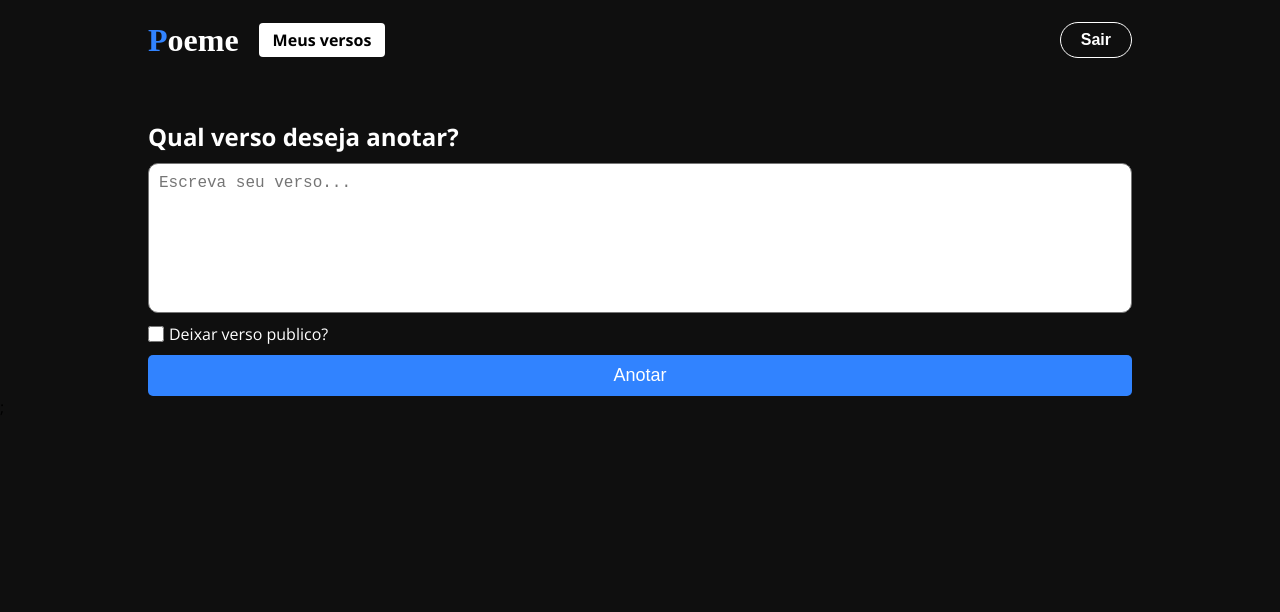
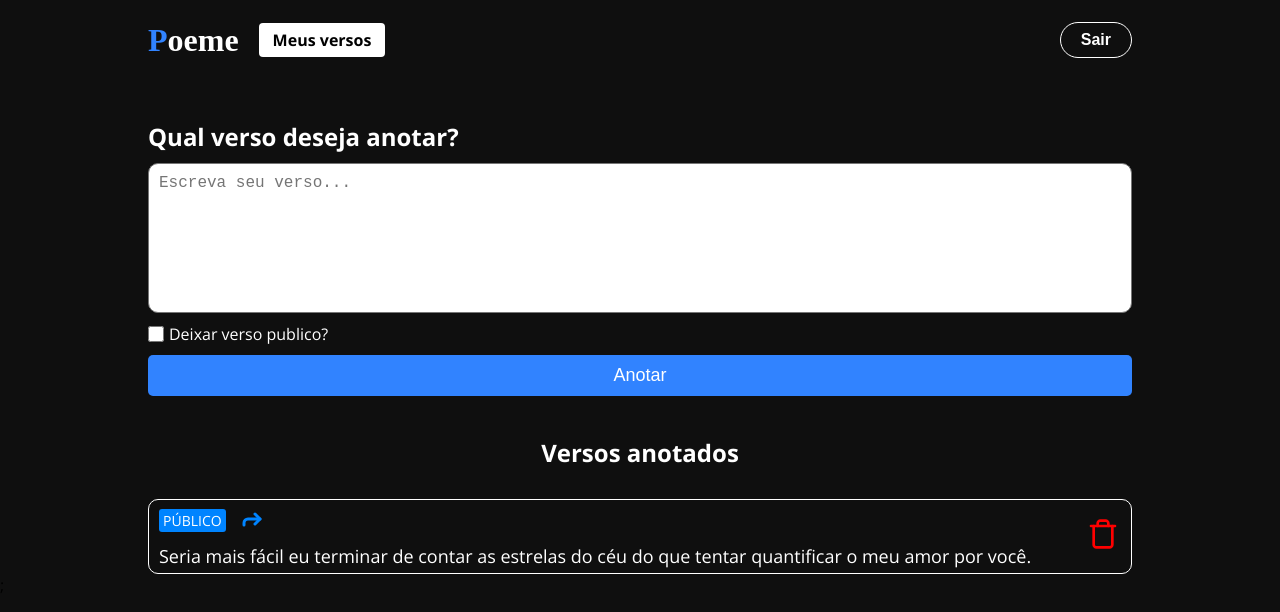
Before and after one commit to mateushsx/poeme, a Next.js app: page /dashboard in a window 1280 px wide. Shown: the top 612 px of the page. Built offline with nearby package versions, Linux system fonts and the light colour scheme; no server answers; sample sign-in values are in the browser's storage; a web font is replaced by a local one.

Commit message:
feat: :construction: add static list of verses

```diff
--- a/src/pages/dashboard/index.tsx
+++ b/src/pages/dashboard/index.tsx
@@ -1,9 +1,11 @@
+import { Forward, Trash } from 'lucide-react';
 import { GetServerSideProps } from 'next';
 import { getSession } from 'next-auth/react';
 import Head from 'next/head';
 
+import { Textarea } from '@/components/textarea';
+
 import styles from './styles.module.css';
-import { Textarea } from '@/components/textarea';
 
 export default function Dashboard() {
   return (
@@ -32,6 +34,35 @@ export default function Dashboard() {
             </form>
           </div>
         </section>
+
+        <section className={styles.contentBottom}>
+          <h1 className={styles.title}>Versos anotados</h1>
+
+          <div className={styles.contentList}>
+            <article className={styles.card}>
+              <div className={styles.cardLeft}>
+                <div className={styles.tagContainer}>
+                  <label className={styles.tag}>PÚBLICO</label>
+
+                  <button className={styles.shareButton}>
+                    <Forward color="#0084ff" strokeWidth={3} />
+                  </button>
+                </div>
+
+                <p className={styles.paragraph}>
+                  Seria mais fácil eu terminar de contar as estrelas do céu do
+                  que tentar quantificar o meu amor por você.
+                </p>
+              </div>
+
+              <div className={styles.cardRight}>
+                <button className={styles.buttonDelete}>
+                  <Trash strokeWidth={2} size={32} />
+                </button>
+              </div>
+            </article>
+          </div>
+        </section>
       </main>
     </div>
   );
--- a/src/pages/dashboard/styles.module.css
+++ b/src/pages/dashboard/styles.module.css
@@ -2,19 +2,38 @@
   width: 100%;
 }
 
-.content {
+.main {
+  display: flex;
+  flex-direction: column;
+  align-items: center;
+  justify-content: center;
+
+  gap: 40px;
+}
+
+.content,
+.contentBottom {
   display: flex;
   align-items: center;
   justify-content: center;
+  flex-direction: column;
   width: 100%;
   height: 100%;
 }
 
-.contentForm {
+.contentForm,
+.contentList {
   width: 100%;
   max-width: 1024px;
   padding: 0px 20px;
   margin-top: 60px;
+}
+
+.contentList {
+  display: flex;
+  flex-direction: column;
+  gap: 10px;
+  margin-top: 20px;
 }
 
 .title {
@@ -53,3 +72,66 @@
   padding: 10px 0;
   cursor: pointer;
 }
+
+.card {
+  display: flex;
+  align-items: center;
+  justify-content: space-between;
+  gap: 20px;
+  width: 100%;
+  max-width: 1024px;
+  padding: 5px 10px;
+  border: 1px solid #fff;
+  border-radius: 10px;
+}
+
+.card:hover {
+  border: 1px solid var(--primary);
+}
+
+.cardLeft {
+  display: flex;
+  flex-direction: column;
+  gap: 8px;
+}
+
+.tagContainer {
+  display: flex;
+  align-items: center;
+  gap: 10px;
+}
+
+.tag {
+  color: var(--text);
+  background-color: #0084ff;
+  padding: 2px 4px;
+  border-radius: 3px;
+  font-size: 14px;
+}
+
+.shareButton {
+  padding: 2px 4px;
+  background-color: transparent;
+  border: none;
+  cursor: pointer;
+}
+
+.paragraph {
+  color: var(--text);
+  font-size: 18px;
+}
+
+.buttonDelete {
+  width: 100%;
+  border: 0;
+  border-radius: 5px;
+  font-size: 20px;
+  color: var(--text);
+  padding: 2px;
+  cursor: pointer;
+  color: red;
+  background: transparent;
+}
+.buttonDelete:hover {
+  color: rgb(255, 44, 44);
+}
```
